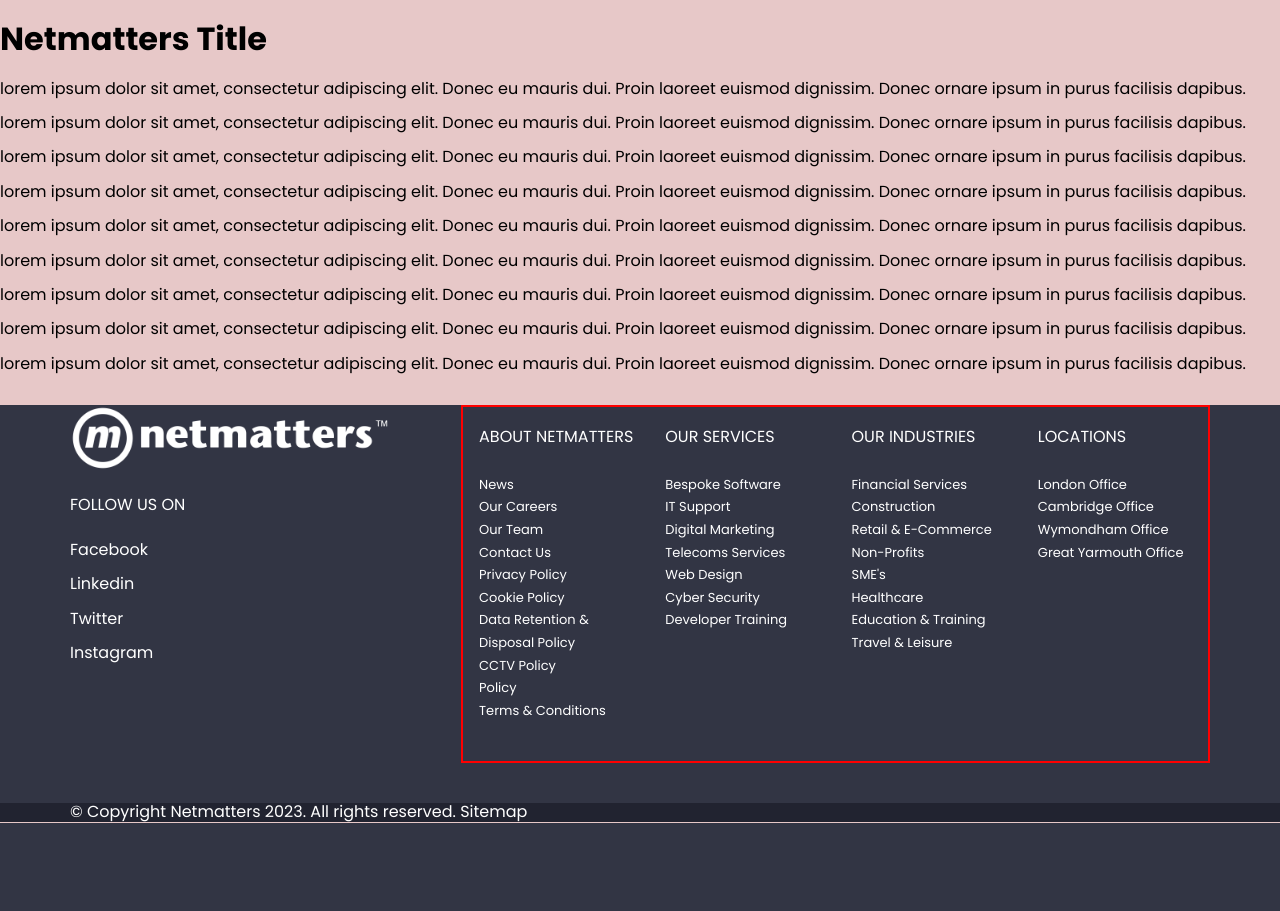
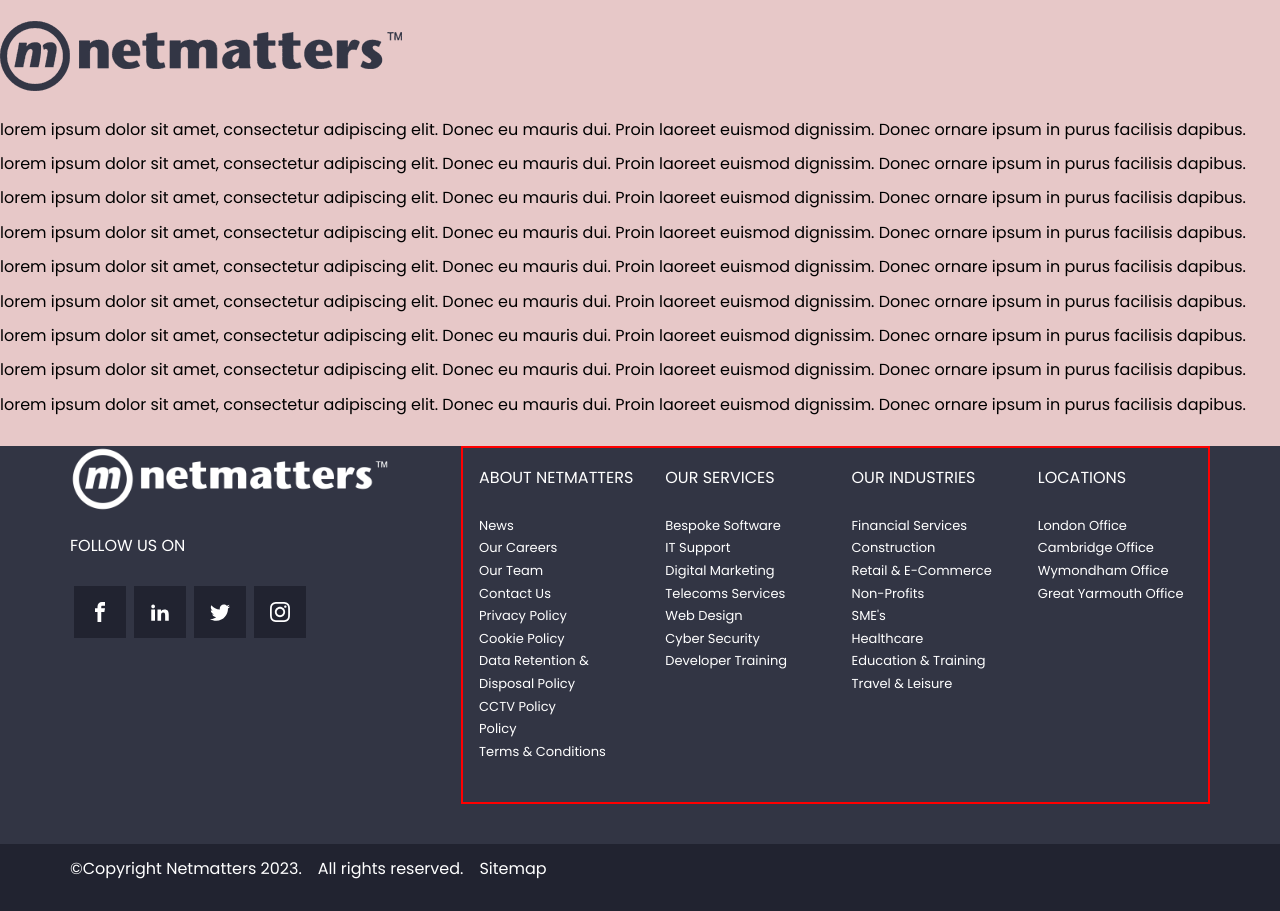
Before and after one commit to deanyosla/Netmatters-webpage, a PHP site: page / in a window 1280 px wide. Before the commit the page ends 823 px from the top, so only its background shows below. Run offline with PHP 8.4, Linux system fonts and the light colour scheme.

Commit message:
Changed icons, bottom footer

```diff
--- a/css/style.css
+++ b/css/style.css
@@ -336,7 +336,7 @@
   color: white;
 }
 
-p {
+a {
   margin-bottom: 1rem;
 }
 
@@ -373,6 +373,17 @@
   margin-bottom: 26px;
 }
 
+.socials-container a {
+  color: white;
+  text-decoration: none;
+  display: flex;
+  flex-direction: column;
+}
+
+.socials-container a:hover {
+  text-decoration: underline;
+}
+
 .links-container {
   display: flex;
   flex-direction: column;
@@ -392,8 +403,16 @@
   text-decoration: underline;
 }
 
-.socials img {
+.socials-container img {
   width: 250px;
+}
+
+.socials {
+  display: flex;
+  flex-direction: row;
+  flex-wrap: wrap;
+  margin-bottom: 30px;
+  max-width: 100px;
 }
 
 .main-links a {
@@ -404,6 +423,14 @@
 
 .main-links a:hover {
   text-decoration: underline;
+}
+
+.license {
+  display: flex;
+  flex-direction: row;
+  gap: 1rem;
+  padding-top: 1rem;
+  padding-bottom: 1rem;
 }
 
 @media screen and (min-width: 768px) {
@@ -437,8 +464,58 @@
   }
 }
 @media screen and (min-width: 480px) {
-  .socials img {
+  .socials-container img {
     width: 320px;
+  }
+}
+.socials {
+  fill: white;
+  display: flex;
+  flex-direction: row;
+  flex-wrap: wrap;
+  margin-bottom: 30px;
+  max-width: 100px;
+}
+
+.socials a {
+  display: flex;
+  align-items: center;
+  justify-content: center;
+  padding: 1rem;
+  background-color: #212330;
+  margin: 0.25rem;
+  text-decoration: none;
+}
+
+.fb-ico:hover {
+  background-color: #3b5998;
+}
+
+.in-ico:hover {
+  background-color: #d93175;
+}
+
+.li-ico:hover {
+  background-color: #0077b5;
+}
+
+.tw-ico:hover {
+  background-color: #00aced;
+}
+
+.social-icon-fb,
+.social-icon-li,
+.social-icon-tw,
+.social-icon-in {
+  width: 1.25rem;
+  height: 1.25rem;
+  fill: white;
+}
+
+@media (min-width: 600px) {
+  .socials {
+    /* Change from a grid of 4 to a row */
+    flex-wrap: nowrap;
   }
 }
 
--- a/index.html
+++ b/index.html
@@ -11,11 +11,12 @@
       href="https://fonts.googleapis.com/css2?family=Poppins:wght@400;700&display=swap"
       rel="stylesheet"
     />
+    <link href="/icons/icons.svg" />
   </head>
   <body>
     <div class="header-wrap">
       <header>
-        <h1>Netmatters Title</h1>
+        <h1><img src="img/f-logo.png" alt="Netmatters logo black" /></h1>
         <p>
           lorem ipsum dolor sit amet, consectetur adipiscing elit. Donec eu
           mauris dui. Proin laoreet euismod dignissim. Donec ornare ipsum in
@@ -67,13 +68,29 @@
       <footer>
         <div class="footer-container inner-container">
           <div class="socials-container">
+            <img src="img/nm-logo-white-med.png" alt="Netmatters logo white" />
+            <h4>Follow us on</h4>
             <div class="socials">
-              <img src="img/nm-logo-white-med.png" alt="Netmatters logo" />
-              <h4>Follow us on</h4>
-              <p>Facebook</p>
-              <p>Linkedin</p>
-              <p>Twitter</p>
-              <p>Instagram</p>
+              <a class="fb-ico" href="#">
+                <svg class="social-icon-fb">
+                  <use href="icons/icons.svg#fb-icon"></use>
+                </svg>
+              </a>
+              <a class="li-ico" href="#">
+                <svg class="social-icon-li">
+                  <use href="icons/icons.svg#icon-linkedin"></use>
+                </svg>
+              </a>
+              <a class="tw-ico" href="#">
+                <svg class="social-icon-tw">
+                  <use href="icons/icons.svg#icon-twitter"></use>
+                </svg>
+              </a>
+              <a class="in-ico" href="#">
+                <svg class="social-icon-in">
+                  <use href="icons/icons.svg#icon-instagram"></use>
+                </svg>
+              </a>
             </div>
           </div>
 
@@ -131,7 +148,8 @@
         </div>
         <div class="footer-bottom">
           <div class="license inner-container">
-            &copy; Copyright Netmatters 2023. All rights reserved.
+            <span>&copy;Copyright Netmatters 2023.</span>
+            <span>All rights reserved.</span>
             <a href="#" class="sitemap">Sitemap</a>
           </div>
         </div>
--- a/scss/partials/_base.scss
+++ b/scss/partials/_base.scss
@@ -25,7 +25,7 @@
 .socials p {
   color: white;
 }
-p {
+a {
   margin-bottom: 1rem;
 }
 
--- a/scss/partials/_footer.scss
+++ b/scss/partials/_footer.scss
@@ -18,6 +18,15 @@
   font-weight: 400;
   margin-bottom: 26px;
 }
+.socials-container a {
+  color: white;
+  text-decoration: none;
+  display: flex;
+  flex-direction: column;
+}
+.socials-container a:hover {
+  text-decoration: underline;
+}
 
 .links-container {
   display: flex;
@@ -36,10 +45,16 @@
   text-decoration: underline;
 }
 
-.socials img {
+.socials-container img {
   width: 250px;
 }
-
+.socials {
+  display: flex;
+  flex-direction: row;
+  flex-wrap: wrap;
+  margin-bottom: 30px;
+  max-width: 100px;
+}
 .main-links a {
   color: white;
   font-size: 13px;
@@ -48,3 +63,10 @@
 .main-links a:hover {
   text-decoration: underline;
 }
+.license {
+  display: flex;
+  flex-direction: row;
+  gap: 1rem;
+  padding-top: 1rem;
+  padding-bottom: 1rem;
+}
--- a/scss/partials/_header.scss
+++ b/scss/partials/_header.scss
@@ -0,0 +1,9 @@
+// ============================================
+// Header styles
+// ============================================
+
+h1 img {
+  max-width: 100%;
+  display: block;
+  border: 0;
+}
--- /dev/null
+++ b/scss/partials/_icons.scss
@@ -0,0 +1,53 @@
+// ============================================
+// Icon styles
+// ============================================
+
+.socials {
+  fill: white;
+  display: flex;
+  flex-direction: row;
+  flex-wrap: wrap;
+  margin-bottom: 30px;
+  max-width: 100px;
+}
+.socials a {
+  display: flex;
+  align-items: center;
+  justify-content: center;
+  padding: 1rem;
+  background-color: #212330;
+  margin: 0.25rem;
+  text-decoration: none;
+}
+
+// Hover styles
+
+.fb-ico:hover {
+  background-color: #3b5998;
+}
+.in-ico:hover {
+  background-color: #d93175;
+}
+.li-ico:hover {
+  background-color: #0077b5;
+}
+.tw-ico:hover {
+  background-color: #00aced;
+}
+.social-icon-fb,
+.social-icon-li,
+.social-icon-tw,
+.social-icon-in {
+  width: 1.25rem;
+  height: 1.25rem;
+  fill: white;
+}
+
+// Media queries
+
+@media (min-width: 600px) {
+  .socials {
+    /* Change from a grid of 4 to a row */
+    flex-wrap: nowrap;
+  }
+}
--- a/scss/partials/_media.scss
+++ b/scss/partials/_media.scss
@@ -38,7 +38,7 @@
 }
 
 @media screen and (min-width: 480px) {
-  .socials img {
+  .socials-container img {
     width: 320px;
   }
 }
--- a/scss/style.scss
+++ b/scss/style.scss
@@ -2,8 +2,9 @@
 // Partials imports
 // =============================================
 
-@import 'partials/normalize';
-@import 'partials/layouts';
-@import 'partials/base';
-@import 'partials/footer';
-@import 'partials/media';
+@import "partials/normalize";
+@import "partials/layouts";
+@import "partials/base";
+@import "partials/footer";
+@import "partials/media";
+@import "partials/icons";
```
Also changed, not shown: scss/partials/index.html (deleted, +0 -129 lines), icons/icons.svg (added), img/FBicon.png (added), img/instagramlogo.png (added), img/linkinlogo.png (added), img/twittericon.png (added), 1 other file.
